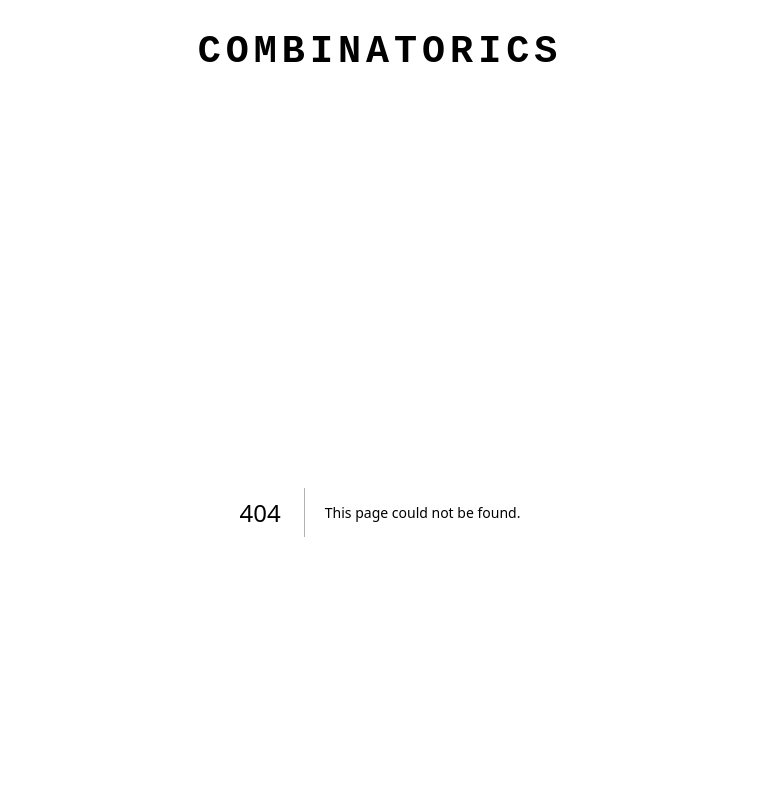
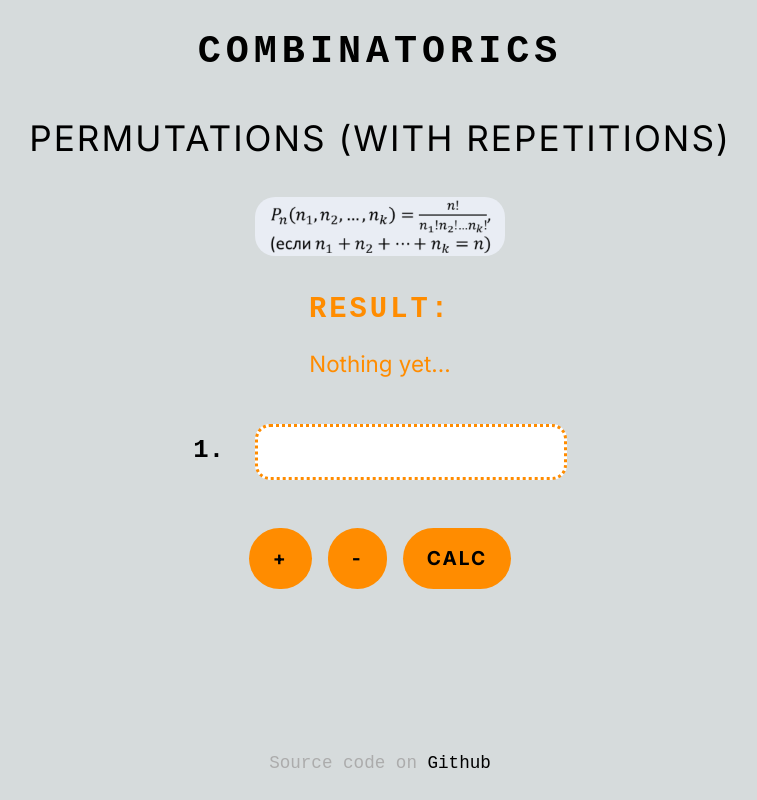
Before and after one commit to vaihdass/combinatorics, a Next.js app: page /permutations_with_repetitions in a window 1280 px wide. Before the commit this address had no page. Shown: the top 800 px of the page, without its empty margins (260-1017 px from the left). Built offline with nearby package versions, Linux system fonts and the light colour scheme.

Commit message:
Add permutations with repetitions

```diff
--- a/app/globals.css
+++ b/app/globals.css
@@ -144,6 +144,7 @@ a:hover {
   text-transform: uppercase;
   letter-spacing: 2px;
   font-weight: bold;
+  margin: 12px 8px;
 }
 
 .calculation-page__btn-menu button:hover {
--- /dev/null
+++ b/app/permutations_with_repetitions/page.tsx
@@ -0,0 +1,85 @@
+'use client'
+import { useState } from 'react';
+import {permutationsNoRepetitions, permutationsWithRepetitions} from "@/utils/combinatorics";
+import JSBI from "jsbi";
+
+export default function FormulaPage() {
+    const [inputFields, setInputFields] = useState(['']);
+    const [resultMessage, setResultMessage] = useState('Nothing yet...');
+
+    const handleCalculation = () => {
+        try {
+            const numbers = inputFields.map((value) => {
+                const parsedValue = parseInt(value, 10);
+                if (isNaN(parsedValue) || parsedValue < 0) {
+                    setResultMessage('Incorrect input data! Try again.');
+                    throw new Error();
+                }
+                return parsedValue;
+            });
+
+            setResultMessage(calc(numbers));
+        } catch (err: any) {
+            return;
+        }
+    };
+
+    const handleKeyDown = (e: any) => {
+        if (e.key === 'Enter') {
+            e.preventDefault();
+            handleCalculation();
+        }
+    };
+
+    const handleAddField = () => {
+        setInputFields([...inputFields, '']);
+    };
+
+    const handleRemoveField = () => {
+        if (inputFields.length > 1) {
+            const updatedFields = inputFields.slice(0, inputFields.length - 1);
+            setInputFields(updatedFields);
+        }
+    };
+
+    const handleInputChange = (index: number, value: string) => {
+        const updatedFields = [...inputFields];
+        updatedFields[index] = value;
+        setInputFields(updatedFields);
+    };
+
+    const calc = (numbers: number[]): string => {
+        const n = numbers.reduce((accumulator, current) => accumulator + current, 0);
+        const result = permutationsWithRepetitions({params: {nArr: numbers, n: n}});
+        return JSBI.equal(result, JSBI.BigInt(-1))
+            ? 'Incorrect input data! Try again...'
+            : `N: ${n}, RESULT: ${result.toString()}`;
+    };
+
+    return (
+        <div className={"calculation-page"}>
+            <h2>Permutations (with repetitions)</h2>
+            <img src="/permutations_r.png" alt=""/>
+            <h3>RESULT:</h3>
+            <div className={"calculation-page__result-message"}>{resultMessage}</div>
+            <div className={"calculation-page__inputs"}>
+                {inputFields.map((value, index) => (
+                    <label key={index}>
+                        {index + 1}.&nbsp;&nbsp;
+                        <input
+                            type="text"
+                            value={value}
+                            onChange={(e) => handleInputChange(index, e.target.value)}
+                            onKeyDown={handleKeyDown}
+                        /><br/>
+                    </label>
+                ))}
+            </div>
+            <div className="calculation-page__btn-menu">
+                <button onClick={handleAddField}>+</button>
+                <button onClick={handleRemoveField}>-</button>
+                <button onClick={handleCalculation}>CALC</button>
+            </div>
+        </div>
+    );
+}
```
